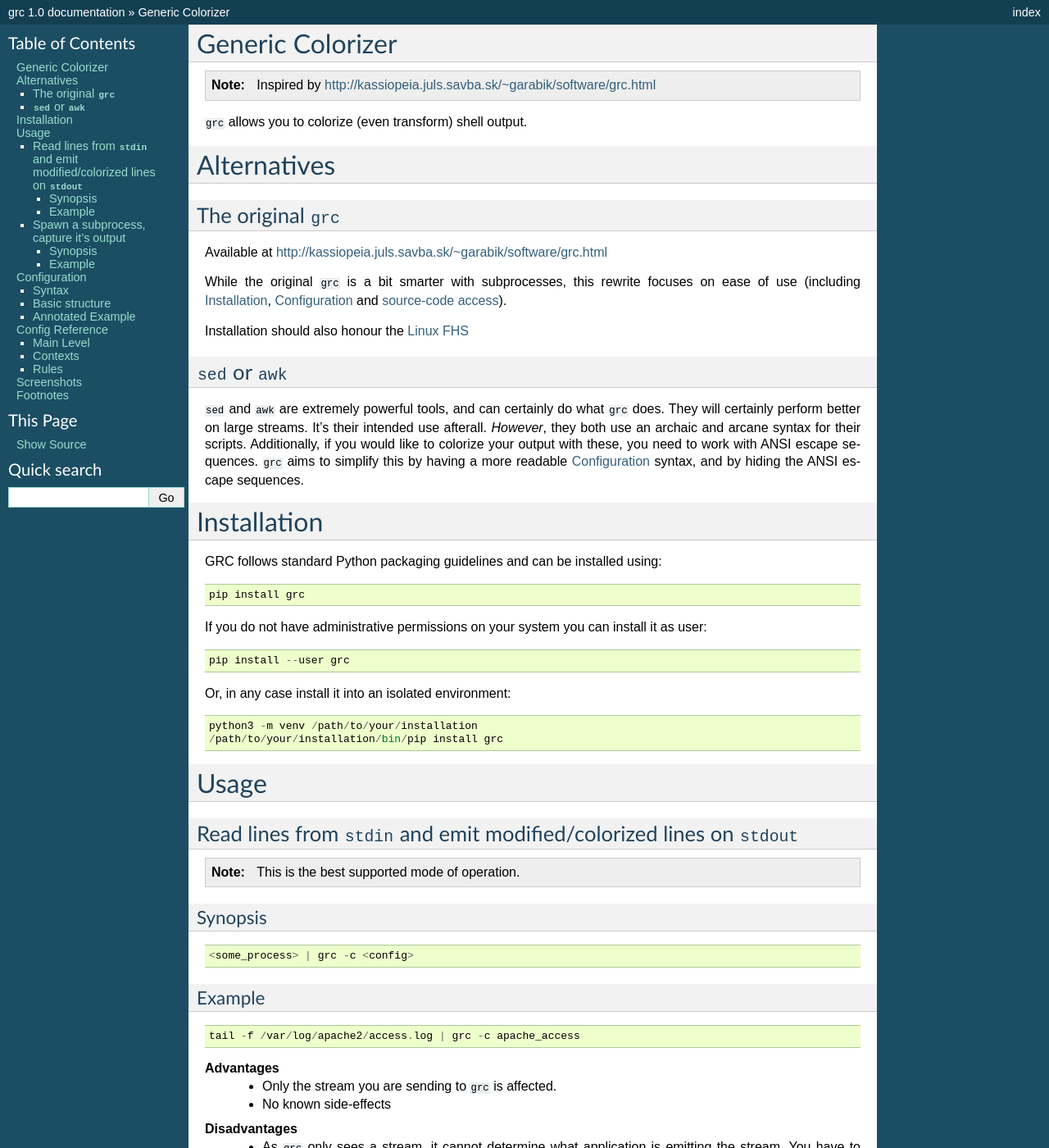
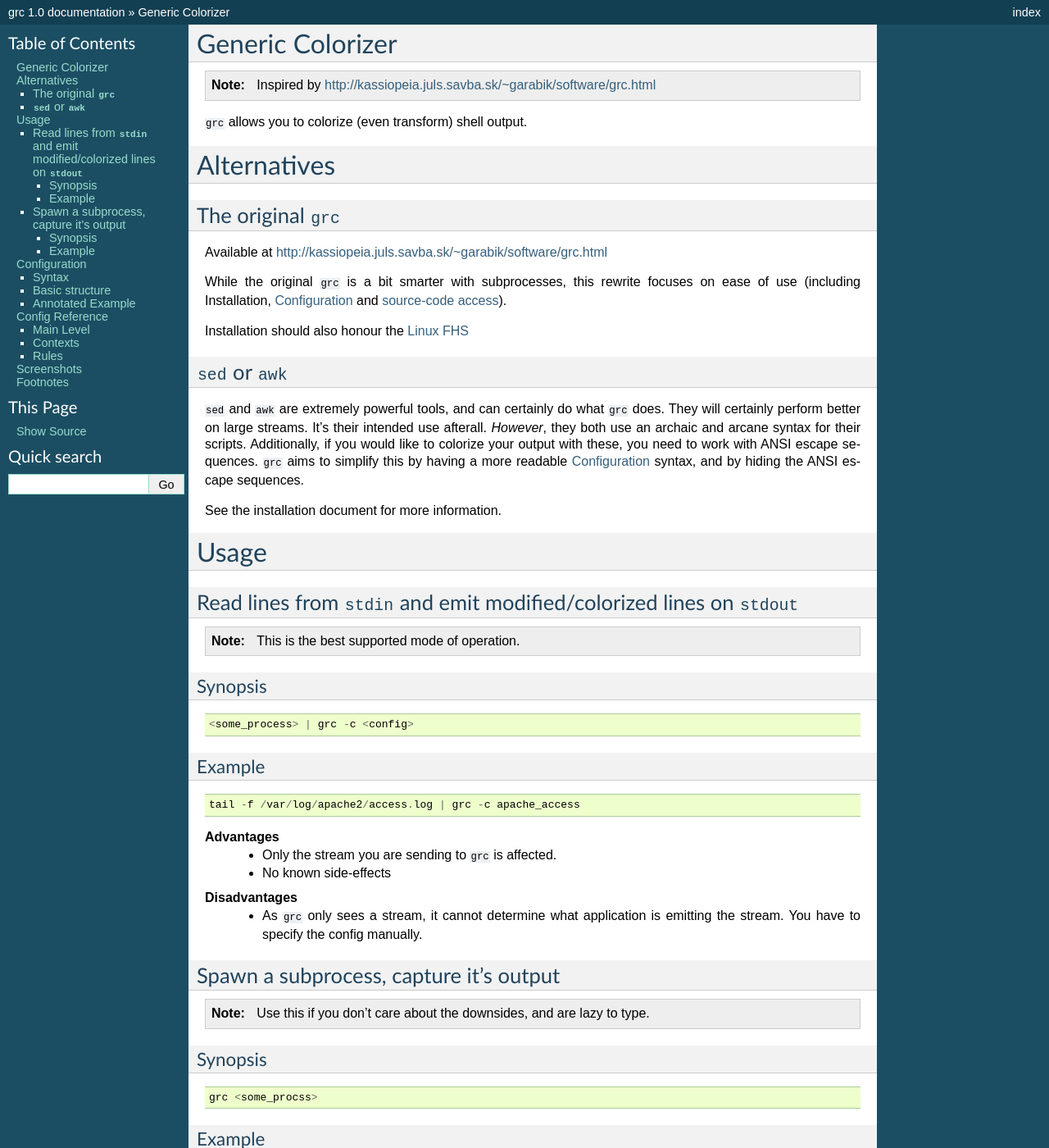
Before and after one commit to exhuma/grc, a Sphinx documentation site: the page built from docs/README.rst, in a window 1280 px wide and 1400 px high. Shown: the whole window at 82% size. Built offline with Sphinx 7.4.7, drawn with Linux system fonts in a browser that asks for light colours.

Commit message:
Fix pypi documentation issue

```diff
--- a/docs/README.rst
+++ b/docs/README.rst
@@ -14,7 +14,7 @@ The original ``grc``
 Available at http://kassiopeia.juls.savba.sk/~garabik/software/grc.html
 
 While the original ``grc`` is a bit smarter with subprocesses, this rewrite
-focuses on ease of use (including `Installation`_, `Configuration`_ and
+focuses on ease of use (including Installation, `Configuration`_ and
 `source-code access`_).
 
 Installation should also honour the `Linux FHS`_
@@ -30,7 +30,7 @@ with these, you need to work with ANSI escape sequences. ``grc`` aims to
 simplify this by having a more readable `Configuration`_ syntax, and by hiding
 the ANSI escape sequences.
 
-.. include:: INSTALL.rst
+See the installation document for more information.
 
 Usage
 =====
--- a/setup.py
+++ b/setup.py
@@ -21,8 +21,7 @@ def get_version():
 
 PACKAGE = "grc"
 NAME = "grc"
-with open('README.rst') as fptr:
-    DESCRIPTION = fptr.read()
+DESCRIPTION = "Generic Coloriser"
 with open('docs/README.rst') as fptr:
     LONG_DESCRIPTION = fptr.read()
 AUTHOR = "Michel Albert"
@@ -44,6 +43,7 @@ setup(
     version=VERSION,
     description=DESCRIPTION,
     long_description=LONG_DESCRIPTION,
+    long_description_content_type='text/x-rst',
     author=AUTHOR,
     author_email=AUTHOR_EMAIL,
     license="GPL",
```
